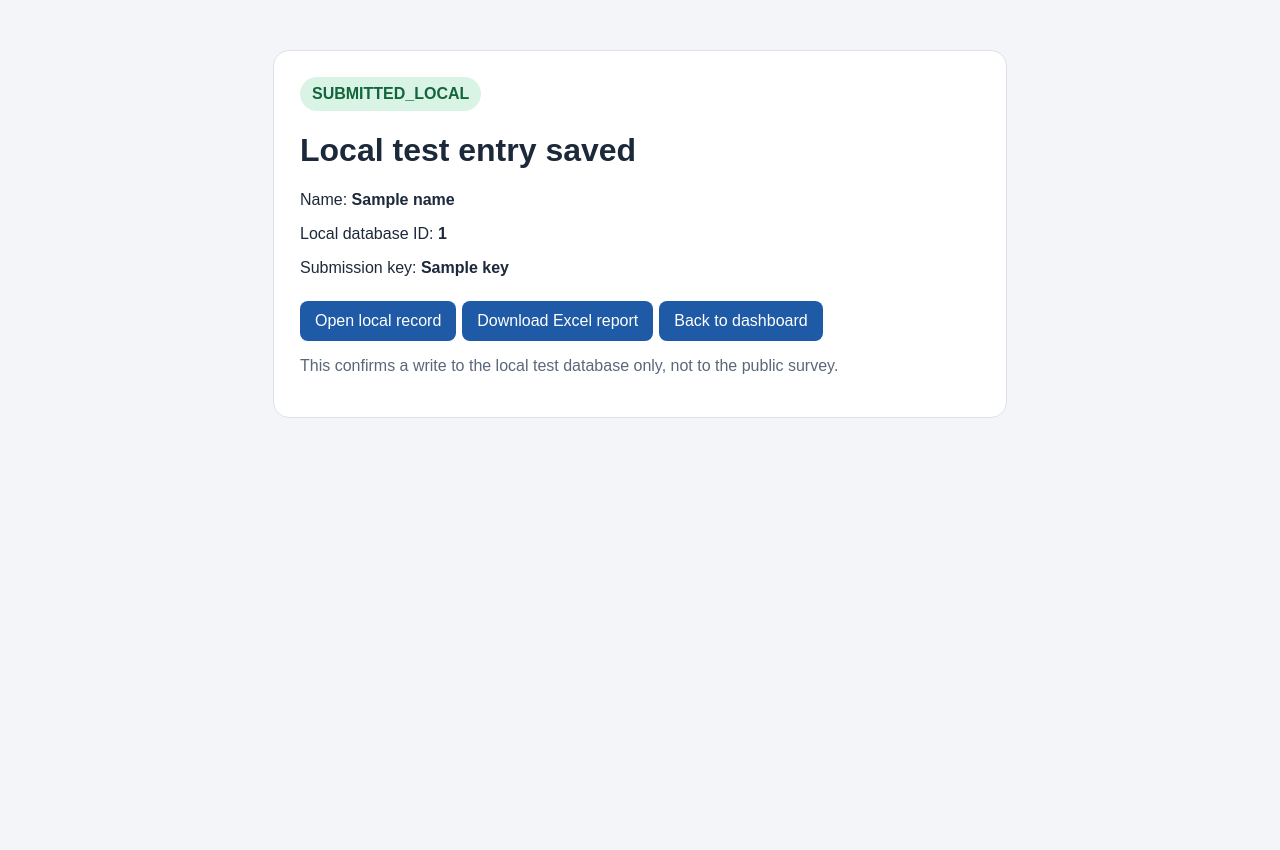
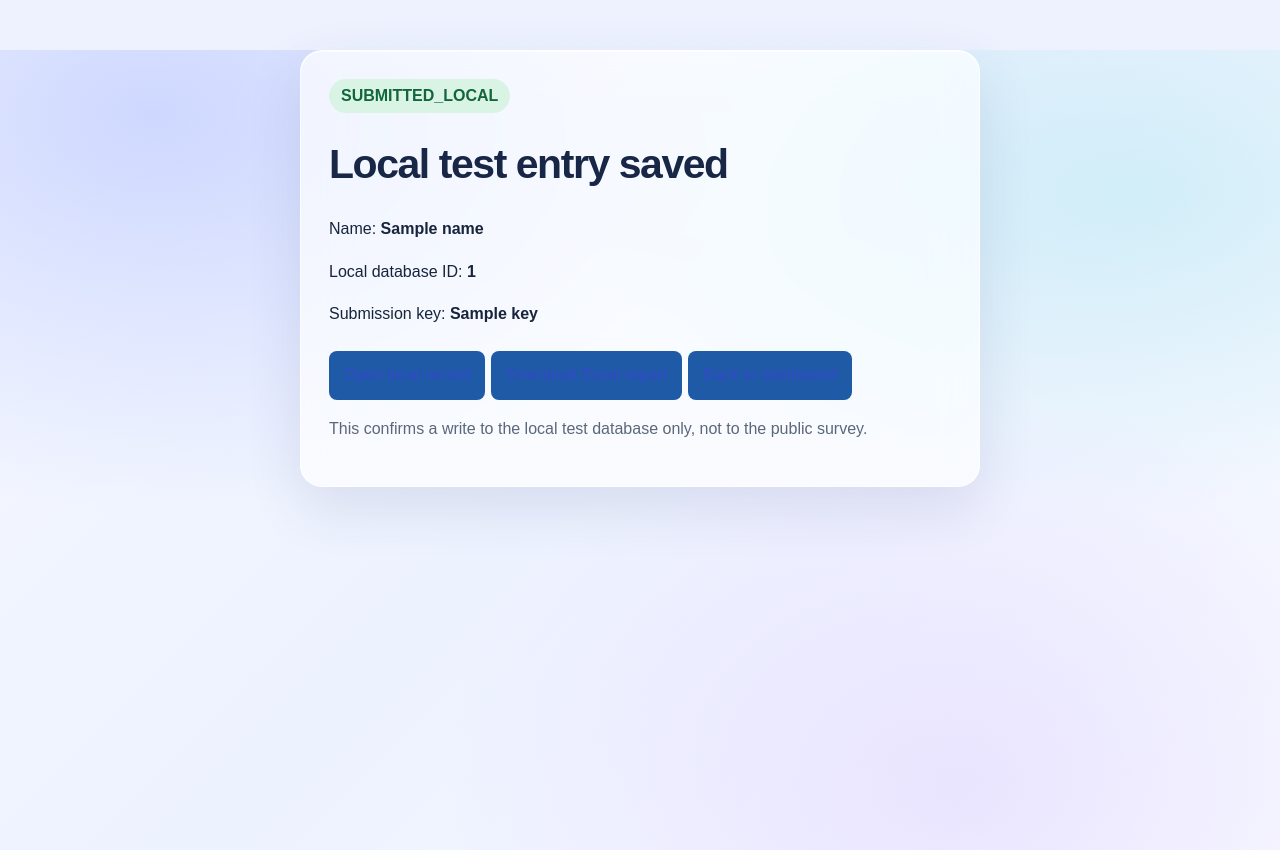
Before and after one commit to HERRY2DEV-ss/LocalSurveyTestAgent, a Flask app: template templates/success.html in a window 1280 px wide. Before the commit the page ends 418 px from the top, so only its background shows below. Run offline with Flask 3, Linux system fonts and the light colour scheme; the visitor is signed in with stand-in values (Sample User, id 1); tables that the repository leaves empty hold one stand-in row (values such as "Sample post"); the template is opened without the code that fills it: most values are stand-ins (such as "Sample title", 1, 10 or a date in 2020); some libraries are stand-ins or nearby versions.

Commit message:
Apply glassmorphism theme to templates/success.html

```diff
--- a/templates/success.html
+++ b/templates/success.html
@@ -1 +1,2 @@
-<!doctype html><html><head><meta charset="utf-8"><meta name="viewport" content="width=device-width,initial-scale=1"><title>Local submission success</title><style>body{font:16px Arial;background:#f3f5f8;margin:0;color:#1c293a}.card{max-width:680px;margin:50px auto;background:white;border:1px solid #dce2eb;border-radius:16px;padding:26px}.ok{color:#12653c;background:#d9f3e4;padding:8px 12px;border-radius:20px;display:inline-block;font-weight:bold}a,button{display:inline-block;background:#1e5aa6;color:white;padding:11px 15px;border-radius:8px;text-decoration:none;border:0;margin:8px 6px 0 0}</style></head><body><div class="card"><span class="ok">SUBMITTED_LOCAL</span><h1>Local test entry saved</h1><p>Name: <b>{{ name }}</b></p><p>Local database ID: <b>{{ sid }}</b></p><p>Submission key: <b>{{ key }}</b></p><p><a href="{{ link }}">Open local record</a><a href="/export.xlsx">Download Excel report</a><a href="/">Back to dashboard</a></p><p style="color:#5b677a">This confirms a write to the local test database only, not to the public survey.</p></div></body></html>
+<!doctype html><html><head><meta charset="utf-8"><meta name="viewport" content="width=device-width,initial-scale=1"><title>Local submission success</title><style>body{font:16px Arial;background:#f3f5f8;margin:0;color:#1c293a}.card{max-width:680px;margin:50px auto;background:white;border:1px solid #dce2eb;border-radius:16px;padding:26px}.ok{color:#12653c;background:#d9f3e4;padding:8px 12px;border-radius:20px;display:inline-block;font-weight:bold}a,button{display:inline-block;background:#1e5aa6;color:white;padding:11px 15px;border-radius:8px;text-decoration:none;border:0;margin:8px 6px 0 0}</style>  <link rel="stylesheet" href="{{ url_for('static', filename='glass.css') }}">
+</head><body><div class="card"><span class="ok">SUBMITTED_LOCAL</span><h1>Local test entry saved</h1><p>Name: <b>{{ name }}</b></p><p>Local database ID: <b>{{ sid }}</b></p><p>Submission key: <b>{{ key }}</b></p><p><a href="{{ link }}">Open local record</a><a href="/export.xlsx">Download Excel report</a><a href="/">Back to dashboard</a></p><p style="color:#5b677a">This confirms a write to the local test database only, not to the public survey.</p></div></body></html>
```
